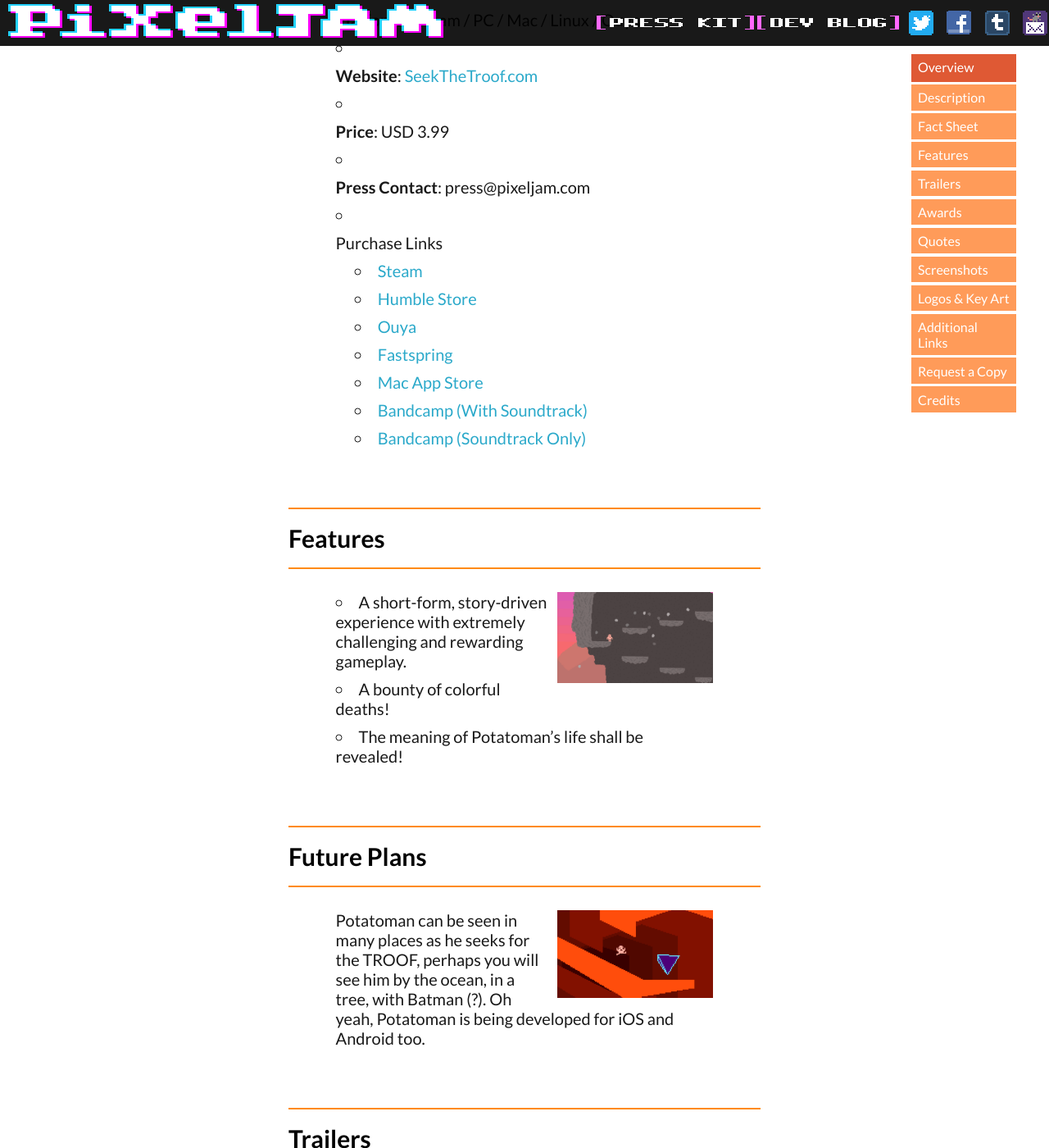
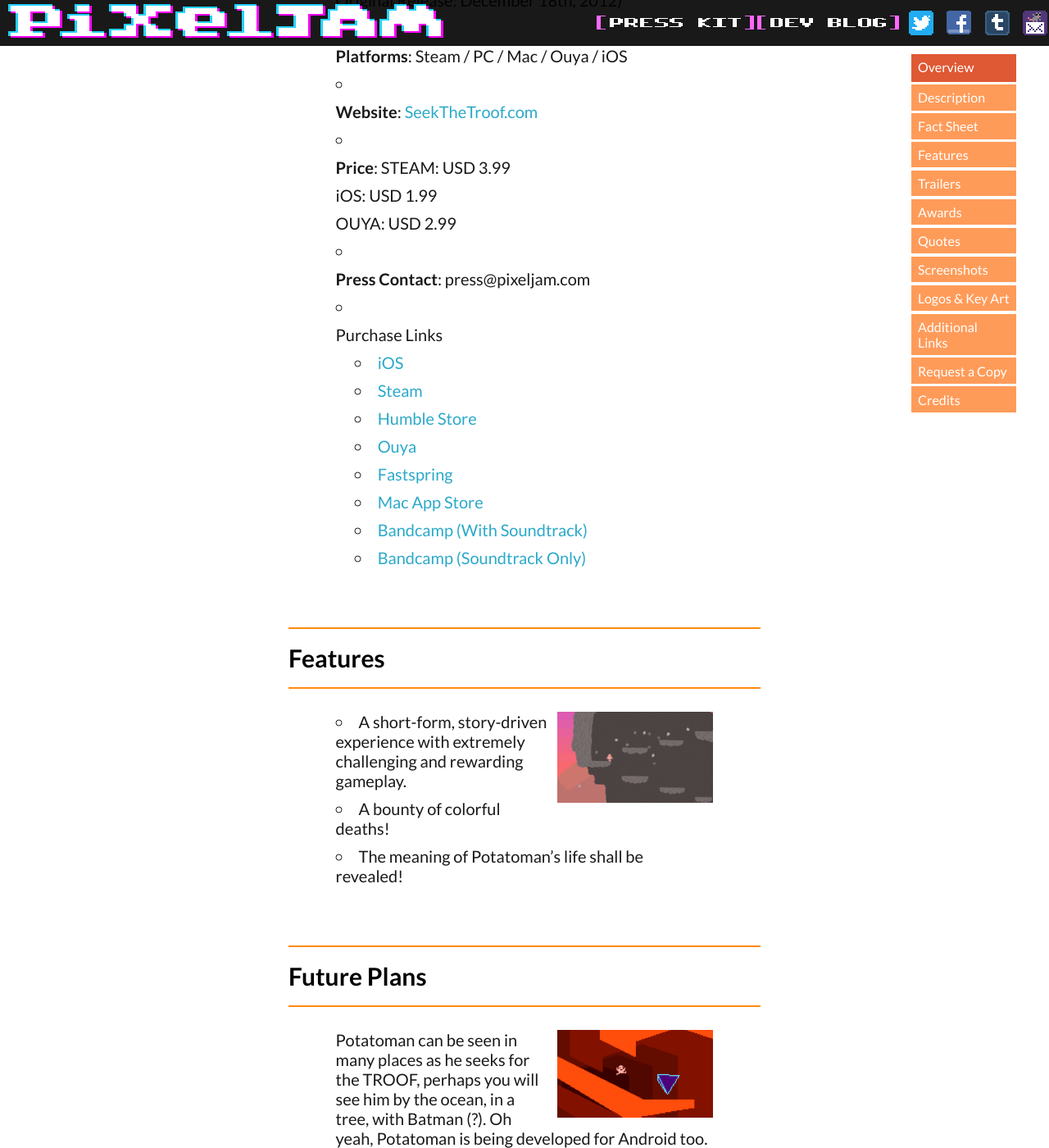
Before and after one commit to pixeljam/pixeljam.github.io, a Jekyll site: the page built from _posts/2012-12-18-potatoman-seeks-the-troof.md, in a window 1280 px wide and 1400 px high, scrolled down 1471 px. Shown: the whole window at 82% size. Built offline with Jekyll 4.4.1, drawn with Linux system fonts in a browser that asks for light colours; nearby versions of some CDN libraries; some of the changed text lies outside the part shown.

Commit message:
[md] Redid title and iOS treatment edits, removing previous incomplete edits

```diff
--- a/_posts/2012-12-18-potatoman-seeks-the-troof.md
+++ b/_posts/2012-12-18-potatoman-seeks-the-troof.md
@@ -1,7 +1,7 @@
 ---
 layout: post
 type: presskit
-title:  "Potatoman Seeks the Troof Press Kit - Platforming Adventure for Ouya / Mac / PC / Linux"
+title:  "Potatoman Seeks the Troof Press Kit - Potatosophical Platforming Adventure for Ouya / Mac / PC / iOS"
 redirect_from:
 - "/press/sheet.php?p=potatoman"
 - "/press/sheet.php?p=Potatoman%20Seeks%20the%20Troof"
@@ -15,7 +15,7 @@ colors:
   separator: "rgba(255,138,14,1)"
   nav: "rgba(255,145,72,.9)"
   overview: "rgba(223,89,52,1)"
-description: "Potatoman Seeks the Troof is a Potatosophical Punishment Platforming Adventure for Mac, PC, Linux, Ouya. Coming soon to Steam, iOS and Android"
+description: "Potatoman Seeks the Troof is a Challenging Potatosophical Platforming Adventure for Mac, PC, Ouya and iOS. Coming soon to Android"
 imageFolder: "potatoman/"
 image:
   feature: feature-potatoman.png
@@ -88,23 +88,34 @@ Pixeljam
    * [Mac App Store](http://itunes.apple.com/us/app/potatoman-seeks-the-troof/id593593154?mt=12) -->
 
 * **Release Date**:
-December 3rd, 2014 Major Update Release (Original Release Date December 18th, 2012)
+  iOS: January 2015
+
+  STEAM: December 3rd, 2014
+
+  Original Release: December 18th, 2012)
 
 
 * **Platforms**:
-Steam / PC / Mac / Linux / Ouya
+Steam / PC / Mac / Ouya / iOS
 
 
 * **Website**:
 [SeekTheTroof.com](//seekthetroof.com)
 
+
 * **Price**:
-USD 3.99
+  STEAM: USD 3.99
+
+  iOS: USD 1.99
+
+  OUYA: USD 2.99
+
 
 * **Press Contact**:
 press@pixeljam.com
 
 * Purchase Links
+  * [iOS](https://itunes.apple.com/us/app/potatoman-seeks-the-troof/id954585437)
   * [Steam](http://store.steampowered.com/app/328500/)
   * [Humble Store](https://www.humblebundle.com/store/p/potatomanseeksthetroof_storefront)
   * [Ouya](https://www.ouya.tv/game/Potato-Man-Seeks-the-Troof/)
@@ -142,7 +153,7 @@ Future Plans
 {% include images.md param="image4" %}
 
 
-Potatoman can be seen in many places as he seeks for the TROOF, perhaps you will see him by the ocean, in a tree, with Batman (?). Oh yeah, Potatoman is being developed for iOS and Android too.
+Potatoman can be seen in many places as he seeks for the TROOF, perhaps you will see him by the ocean, in a tree, with Batman (?). Oh yeah, Potatoman is being developed for Android too.
 
 
 
```
